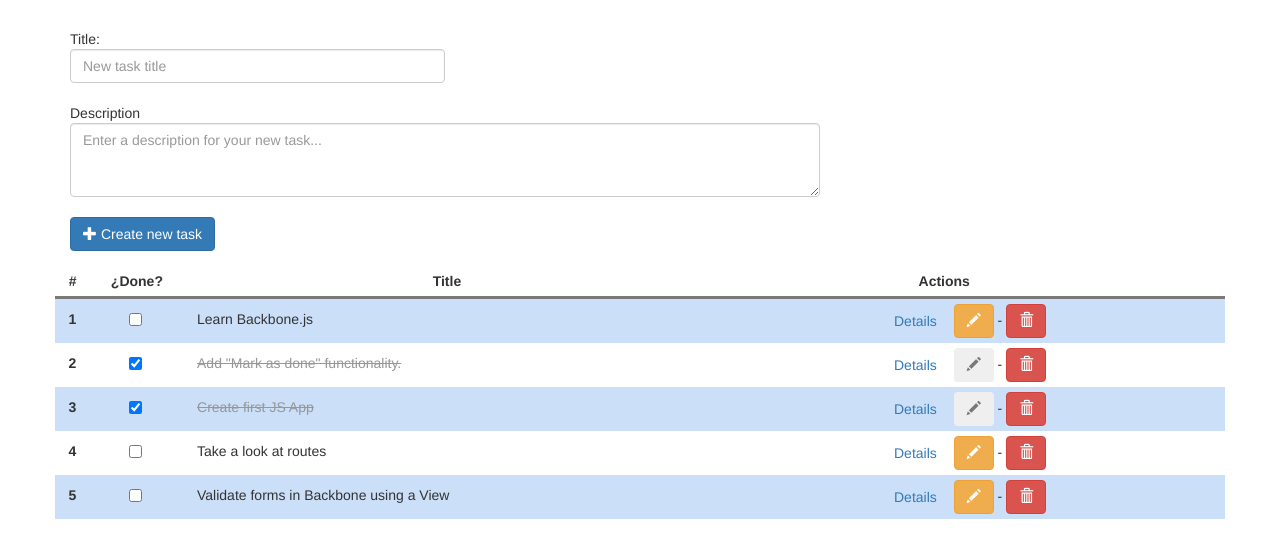
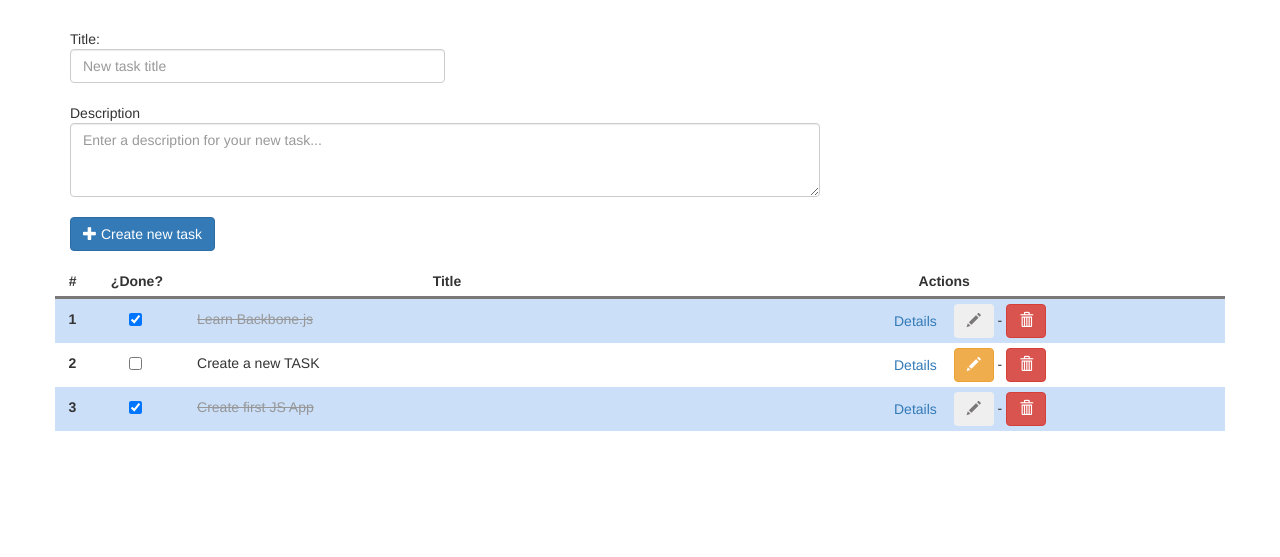
Before and after one commit to cbenitezRMB/backbone-todo-app, a website: page index.html in a window 1280 px wide. Shown: the part 211-768 px from the top of the page. Drawn offline with Linux system fonts and the light colour scheme; files that its build step writes are made by us from their sources.

Commit message:
minified and changed paths

```diff
--- a/index.html
+++ b/index.html
@@ -155,6 +155,6 @@
 	<script type="text/javascript" src="js/backbone-min.js"></script>
 	<script type="text/javascript" src="js/handlebars-v3.0.3.js"></script>
 	<script type="text/javascript" src="js/bootstrap.min.js"></script>
-	<script type="text/javascript" src="js/scripts.js"></script>
+	<script type="text/javascript" src="js/dist/scripts.js"></script>
 </body>
 </html>
--- a/js/scripts.js
+++ b/js/scripts.js
@@ -414,14 +414,15 @@ var App = (function(){
 			{
 				title: 'Learn Backbone.js',
 				priority: 6,
+				done: true,
 				description: "Learn Backbone.js and all necesary functionalities to create a real-world JS App.",
 				creationDate: currentDateAndHourString
 			},
 			{
-				title: 'Add "Mark as done" functionality.',
+				title: 'Create a new TASK',
 				priority: 2,
-				done: true,
-				description: 'The task must change its styles when the checkbox is clicked',
+				done: false,
+				description: 'Use this app!',
 				creationDate: currentDateAndHourString
 			},
 			{
@@ -429,16 +430,6 @@ var App = (function(){
 				priority: 3,
 				done: true,
 				description: 'Lorem ipsum etc etc...',
-				creationDate: currentDateAndHourString
-			},
-			{
-				title: 'Take a look at routes',
-				priority: 5,
-				creationDate: currentDateAndHourString
-			},
-			{
-				title: 'Validate forms in Backbone using a View',
-				priority: 5,
 				creationDate: currentDateAndHourString
 			}
 		]);
```
Also changed, not shown: dist/scripts.js.
